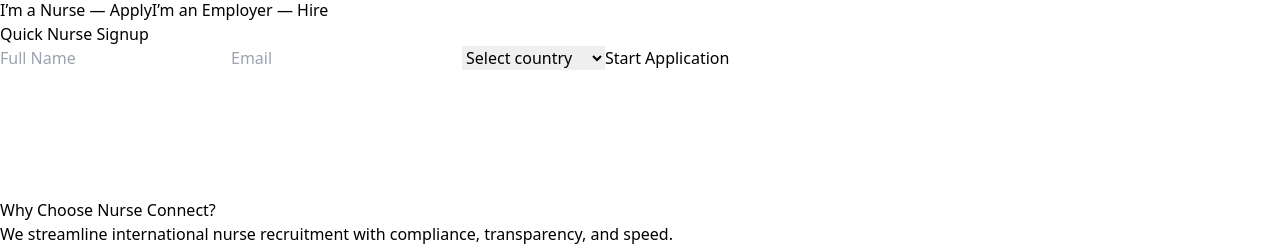
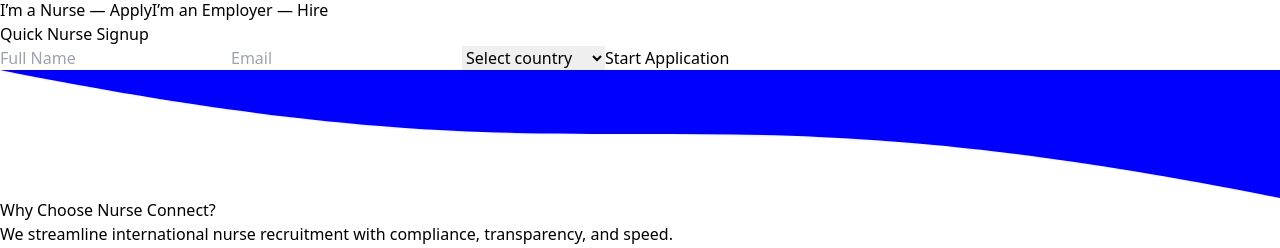
Before and after one commit to iessel-git/nurse-connect, a React (Vite) app: page / in a window 1280 px wide. Shown: the part 494-742 px from the top of the page. Built offline with nearby package versions, Linux system fonts and the light colour scheme.

Commit message:
Update App.jsx

```diff
--- a/src/App.jsx
+++ b/src/App.jsx
@@ -147,7 +147,7 @@
   {/* SVG Curve at bottom */}
   <div className="absolute bottom-0 w-full overflow-hidden leading-[0]">
     <svg className="relative block w-full h-20" xmlns="http://www.w3.org/2000/svg" preserveAspectRatio="none" viewBox="0 0 1200 120">
-      <path d="M0,0 C600,120 600,0 1200,120 L1200,0 L0,0 Z" fill="white" />
+      <path d="M0,0 C600,120 600,0 1200,120 L1200,0 L0,0 Z" fill="blue" />
     </svg>
   </div>
 </section>
```
